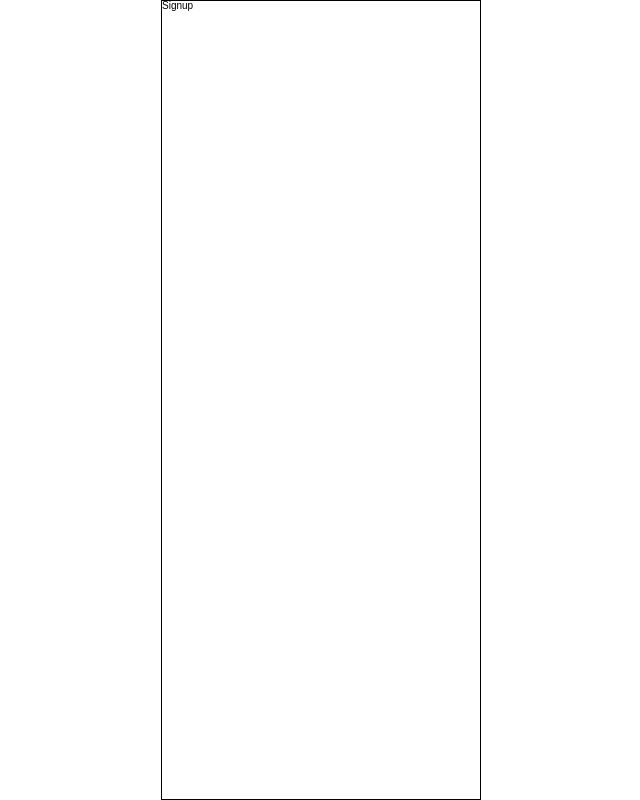
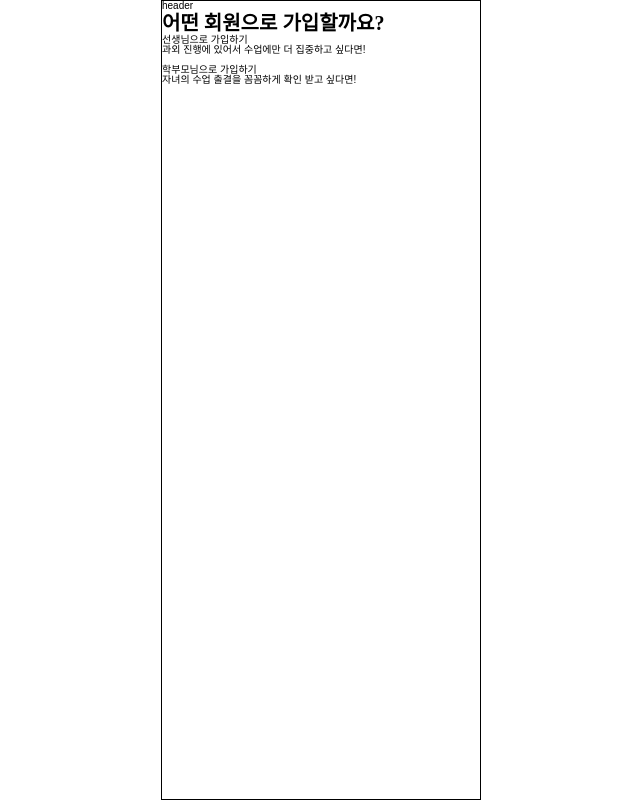
Before and after one commit to Gwasuwon-shot/Tutice_Client, a React (Vite) app: page /signup in a window 1280 px wide. Shown: the whole page, without its empty margins (319-959 px from the left). Built offline with nearby package versions, Linux system fonts and the light colour scheme.

Commit message:
[ feat ] role 구조

```diff
--- a/src/components/signup/Role.tsx
+++ b/src/components/signup/Role.tsx
@@ -1,9 +1,44 @@
-import React from 'react'
+import React from "react";
+import { styled } from "styled-components";
 
 export default function Role() {
   return (
-    <div>
+    <>
+      <Header> header </Header>
+      <RoleText>어떤 회원으로 가입할까요?</RoleText>
+      <RadioButton type="radio" name="role" value="teacher" id="teacher" />
+      <RoleRapper>
+        <RadioName htmlFor="teacher">선생님으로 가입하기 </RadioName>
+        <RadioSubName htmlFor="teacher"> 과외 진행에 있어서 수업에만 더 집중하고 싶다면! </RadioSubName>
+      </RoleRapper>
+      <RadioButton type="radio" name="role" value="teacher" id="teacher" />
+      <RoleRapper>
+        <RadioName htmlFor="teacher">학부모님으로 가입하기 </RadioName>
+        <RadioSubName htmlFor="teacher"> 자녀의 수업 출결을 꼼꼼하게 확인 받고 싶다면! </RadioSubName>
+      </RoleRapper>
+    </>
+  );
+}
 
-    </div>
-  )
-}
+const Header = styled.header`
+  display: flex;
+`;
+
+const RoleText = styled.span`
+  ${({ theme }) => theme.fonts.title1};
+`;
+
+const RoleRapper = styled.div`
+  display: flex;
+  flex-direction: column;
+`;
+
+const RadioButton = styled.input``;
+
+const RadioName = styled.label`
+  /* ${({ theme }) => theme.fonts.body3}; */
+`;
+
+const RadioSubName = styled.label`
+  /* ${({ theme }) => theme.fonts.body1}; */
+`;
--- a/src/pages/Signup.tsx
+++ b/src/pages/Signup.tsx
@@ -1,3 +1,9 @@
+import Role from "../components/signup/Role";
+
 export default function Signup() {
-  return <div>Signup</div>;
+  return (
+    <div>
+      <Role />
+    </div>
+  );
 }
```
